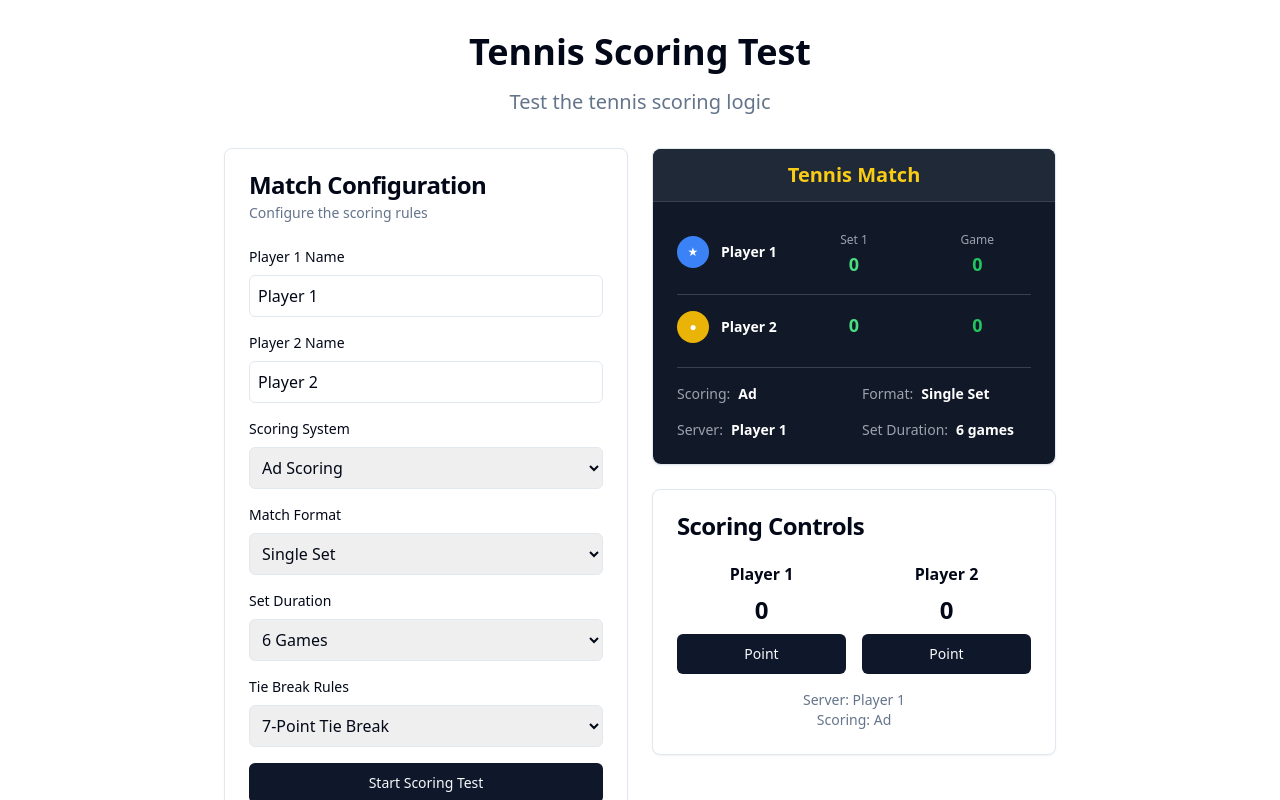
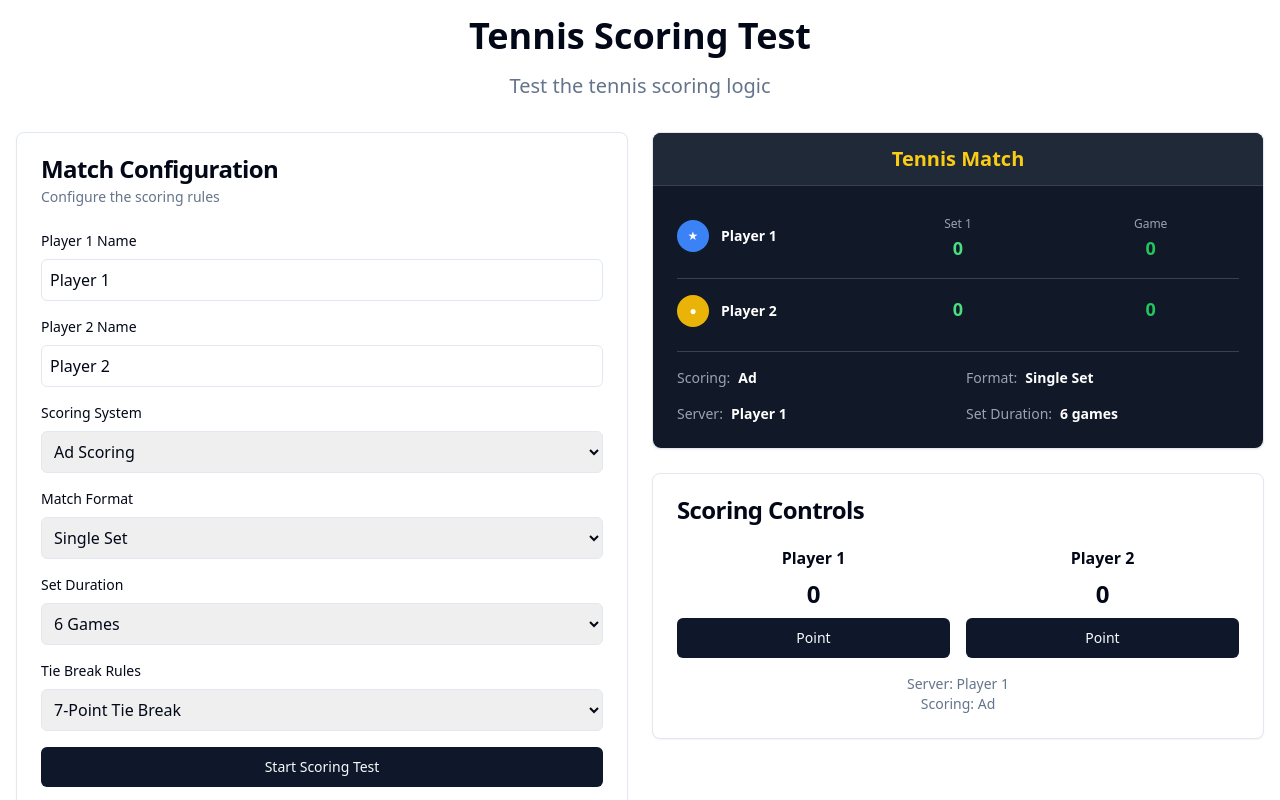
Before and after one commit to paulcham/tennis-score-sharer, a React (Create React App) app: page / in a window 1280 px wide. Both pictures are taken after a click on the button "Start Scoring Test". Shown: the top 800 px of the page. Built offline with nearby package versions, Linux system fonts and the light colour scheme.

Commit message:
Update app to use full browser width - remove container constraints and max-width limits

```diff
--- a/src/components/scoring/GameScorer.tsx
+++ b/src/components/scoring/GameScorer.tsx
@@ -96,7 +96,7 @@ const GameScorer: React.FC<GameScorerProps> = ({ config }) => {
   };
 
   return (
-    <div className="space-y-6">
+    <div className="space-y-6 w-full">
       {/* Scoreboard */}
       <Scoreboard
         config={config}
--- a/src/components/scoring/Scoreboard.tsx
+++ b/src/components/scoring/Scoreboard.tsx
@@ -75,7 +75,7 @@ const Scoreboard: React.FC<ScoreboardProps> = ({ config, currentGameScore, sets,
   };
 
   return (
-    <Card className="w-full max-w-4xl mx-auto">
+    <Card className="w-full">
       <CardContent className="p-0">
         <div className="bg-gray-900 text-white rounded-lg overflow-hidden">
           {/* Header */}
--- a/src/pages/TestScoring.tsx
+++ b/src/pages/TestScoring.tsx
@@ -21,8 +21,8 @@ const TestScoring: React.FC = () => {
   };
 
   return (
-    <div className="min-h-screen bg-background p-8">
-      <div className="container mx-auto max-w-4xl">
+    <div className="min-h-screen bg-background p-4">
+      <div className="w-full">
         <div className="text-center mb-8">
           <h1 className="text-4xl font-bold text-foreground mb-4">
             Tennis Scoring Test
@@ -32,7 +32,7 @@ const TestScoring: React.FC = () => {
           </p>
         </div>
 
-        <div className="grid gap-6 md:grid-cols-2">
+        <div className="grid gap-6 lg:grid-cols-2">
           <Card>
             <CardHeader>
               <CardTitle>Match Configuration</CardTitle>
```
